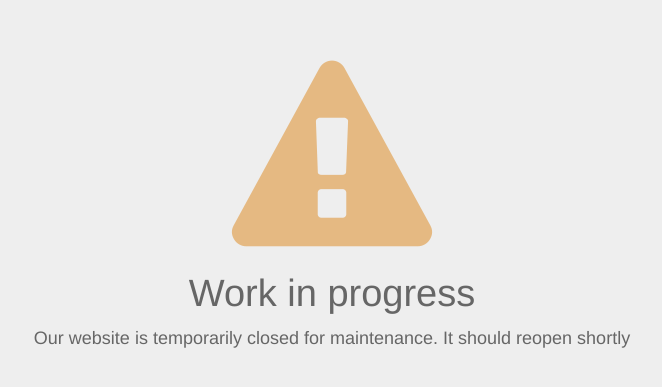
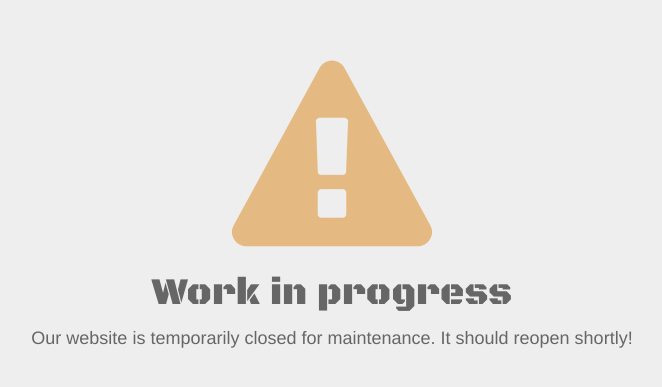
Before and after one commit to ronex/work-in-progress-site, a plain HTML site: page index.html in a window 1280 px wide. Shown: the part 189-576 px from the top of the page, without its empty margins (308-970 px from the left). Drawn offline with Linux system fonts and the light colour scheme.

Commit message:
New font for headings

```diff
--- a/css/styles.scss
+++ b/css/styles.scss
@@ -1,4 +1,5 @@
 @import url('http://maxcdn.bootstrapcdn.com/font-awesome/4.2.0/css/font-awesome.min.css');
+@import url('http://fonts.googleapis.com/css?family=Black+Ops+One');
 @import 'reset';
 
 
@@ -12,6 +13,7 @@ body, p, td, div, span{
 
 h1, h2, h3, h4{
 	line-height: 1.2;
+	font-family: 'Black Ops One';
 }
 
 h1{
--- a/index.html
+++ b/index.html
@@ -15,7 +15,7 @@
 			<div class="container">
 				<i class="fa fa-exclamation-triangle"></i>
 				<h1>Work in progress</h1>
-				<p>Our website is temporarily closed for maintenance. It should reopen shortly</p>
+				<p>Our website is temporarily closed for maintenance. It should reopen shortly!</p>
 			</div>
 		</div>
 	</body>
```
Also changed, not shown: css/styles.css.
